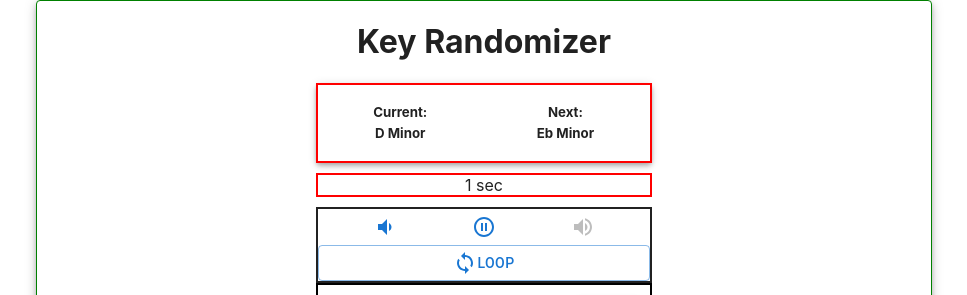
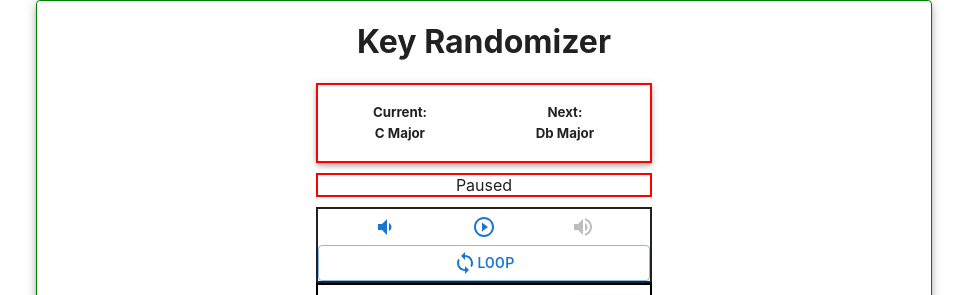
Before and after one commit to luketurnerdev/randomkeygenerator, a React (Create React App) app: page / in a window 1280 px wide. Shown: the top 295 px of the page, without its empty margins (156-1123 px from the left). Built offline with nearby package versions, Linux system fonts and the light colour scheme; no server answers.

Commit message:
add pause button functionality

```diff
--- a/src/Components/Randomizer/AudioControls/index.js
+++ b/src/Components/Randomizer/AudioControls/index.js
@@ -4,11 +4,13 @@ import { Howl, Howler } from 'howler';
 import LoopIcon from '@mui/icons-material/Loop';
 import VolumeUpIcon from '@mui/icons-material/VolumeUp';
 import VolumeDownIcon from '@mui/icons-material/VolumeDown';
-import PauseCircleOutlineIcon from '@mui/icons-material/PauseCircleOutline';
+import StopCircleIcon from '@mui/icons-material/StopCircle';
+import PlayCircleOutlineIcon from '@mui/icons-material/PlayCircleOutline';
 import {chords} from "../../../utils/musicImports";
+import { HowToRegOutlined } from '@mui/icons-material';
 
 const AudioControls = props => {
-  const {currentChord} = props;
+  const {currentChord, paused, setPaused} = props;
   const [looping, setLooping] = useState(false);
 
   const styles = {
@@ -35,6 +37,21 @@ const AudioControls = props => {
   const VolumeDisplay = () => {
     const [volume, setVolume] = useState(Howler.volume());
 
+    const pauseOrUnpause = () => {
+      // If we are PAUSING
+
+      if (!paused && looping) {
+        Howler.stop();
+      }
+
+      // if we are PLAYING
+      if (paused) {
+        console.log('playing')
+        currentChord.play();
+      }
+      setPaused (!paused)
+    }
+
     const changeVolume = amount => {
       let existing = Howler.volume()
       console.log('existing ' + existing)
@@ -52,7 +69,9 @@ const AudioControls = props => {
               <VolumeDownIcon />
             </Button>
 
-            <Button style={styles.volumeControls} ><PauseCircleOutlineIcon /> </Button>
+            <Button onClick={pauseOrUnpause} style={styles.volumeControls} >
+              {paused ? <PlayCircleOutlineIcon /> : <StopCircleIcon />  }
+              </Button>
 
 
             <Button disabled={volume > 0.9} style={styles.volumeControls} onClick={() => changeVolume(0.1)}><VolumeUpIcon /> </Button>
@@ -75,7 +94,7 @@ const AudioControls = props => {
             // If turning to true,
             else {
               Howler.stop()
-              currentChord.play()
+              if (!paused) {currentChord.play()}
             }
 
 
--- a/src/Components/Randomizer/KeyDisplay/index.js
+++ b/src/Components/Randomizer/KeyDisplay/index.js
@@ -8,7 +8,7 @@ import {useState} from 'react';
 
 
 const KeyDisplay = props => {
-    const {keyOrder, setKeyOrder, modifiers, styles, delayInSeconds} = props;
+    const {keyOrder, setKeyOrder, modifiers, styles, delayInSeconds, paused, setPaused} = props;
     const keysWithFlats = ["Ab","A","Bb","B","C","Db","D","Eb","E","F","Gb","G"];
     // const keysWithSharps = ["A","A#","B","C","C#","D","D#","E","F","F#","G", "G#"];
 
@@ -46,20 +46,20 @@ const KeyDisplay = props => {
       chord.play();
     }
 
-
-
-
     const clockRenderer = ({ hours, minutes, seconds, completed, api}) => {
 
+      if (paused) {
+        return (
+        <div style={styles.countdown} >
+
+          <span>Paused</span>
+
+        </div>
+
+        )
+      }
       // TODO - when 3 sec left, play click (but dont alter state)
-      if (completed) {
-
-        // start: current = G. Upcoming = Ab.
-        // Countdown begins.
-        // upcon complettion..
-
-        // upcoming = Ab (same as before)
-
+      else if (completed) {
         // Stop any previous chords
         Howler.stop()
 
@@ -67,7 +67,6 @@ const KeyDisplay = props => {
         playChord();
 
         //Restart clock
-        api.start();
 
         // Current is discarded.
         // Upcoming becomes current.
@@ -80,6 +79,8 @@ const KeyDisplay = props => {
         // Always randomly select from list of available mods (chosen by user)
         setUpcomingMod(modifiers[Math.floor(Math.random() * modifiers.length)]);
         setCurrentMod(upcomingMod);
+        api.start();
+        // setSecondsLeft(delayInSeconds)
 
 
         return <h1>paused</h1>
@@ -116,12 +117,16 @@ const KeyDisplay = props => {
       </Paper>
 
     <Countdown
-        date={Date.now() + delayInSeconds * 1000}
+        date={
+          Date.now() + delayInSeconds * 1000
+        }
         renderer={clockRenderer}
     />
 
     <AudioControls
       currentChord={chords[`${currentKey}${currentMod}`]}
+      paused={paused}
+      setPaused={setPaused}
       />
 </>
 
--- a/src/Components/Randomizer/index.js
+++ b/src/Components/Randomizer/index.js
@@ -9,8 +9,9 @@ import { Paper} from '@mui/material';
 const Randomizer = () => {
 
   const [keyOrder, setKeyOrder] = useState("sequential")
-  const [delayInSeconds, setDelayInSeconds] = useState(3);
+  const [delayInSeconds, setDelayInSeconds] = useState(4);
   const [modifiers, setModifiers] = useState(["Minor"])
+  const [paused, setPaused] = useState(true);
 
   return (
     <Paper elevation={5} style={styles.paperContainer}>
@@ -22,6 +23,8 @@ const Randomizer = () => {
           modifiers={modifiers}
           styles={styles}
           delayInSeconds={delayInSeconds}
+          paused={paused}
+          setPaused={setPaused}
         />
 
         <DelayDisplay
--- a/src/utils/musicImports.js
+++ b/src/utils/musicImports.js
@@ -31,7 +31,7 @@ import bbMinorSound from "../Sounds/Piano/BbMinorPiano.mp3";
 import bMinorSound from "../Sounds/Piano/BMinorPiano.mp3";
 
 // Defining Howl instances
-const endFunc = function() {console.log('done')}
+const endFunc = function() {}
 
 // Major
 const CMajor = new Howl ({src : [cMajorSound], loop: false, onend: endFunc, volume:0.3});
```
